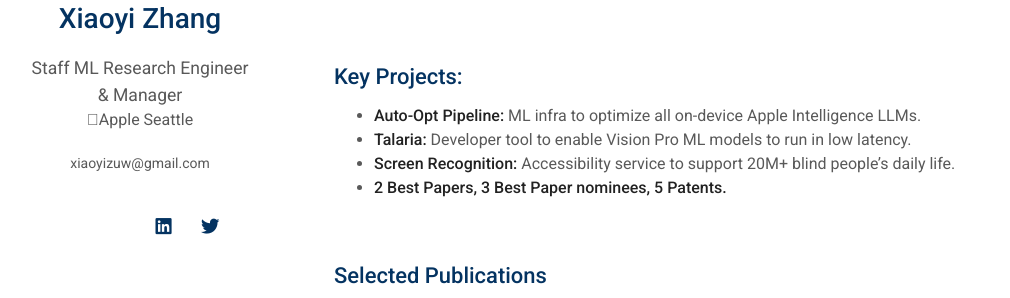
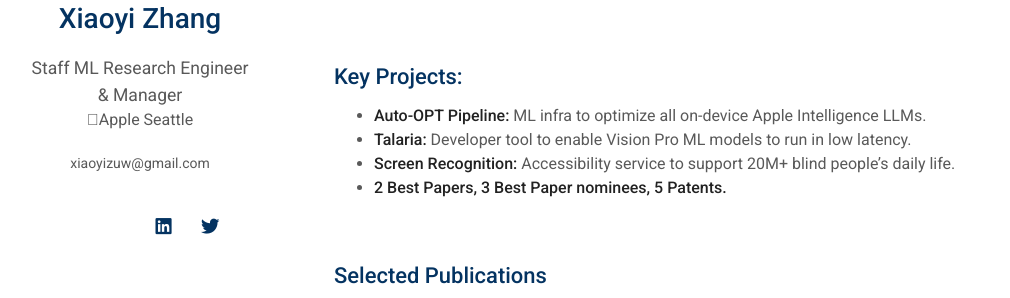
Before and after one commit to xiaoyizuw/personal-site, a Jekyll site: the page built from index.md, in a window 1280 px wide and 900 px high. Shown: the part 318-616 px from the top of the window, without its empty margins (136-1146 px from the left). Built offline with Jekyll 4.4.1, drawn with Linux system fonts in a browser that asks for light colours; nearby versions of some CDN libraries; a style sheet for code colours, icons or effects is not loaded; our own code applies the rules of GitHub Pages for plain Markdown files.

```diff
--- a/index.md
+++ b/index.md
@@ -11,7 +11,7 @@ Research Interests: **ML Developer Tools**, ML Model Optimization, UI Accessibil
 <br>
 
 ## Key Projects:
-- **Auto-Opt Pipeline:** ML infra to optimize all on-device Apple Intelligence LLMs.
+- **Auto-OPT Pipeline:** ML infra to optimize all on-device Apple Intelligence LLMs.
 - **Talaria:** Developer tool to enable Vision Pro ML models to run in low latency.
 - **Screen Recognition:** Accessibility service to support 20M+ blind people’s daily life.
 - **2 Best Papers, 3 Best Paper nominees, 5 Patents.**
```
